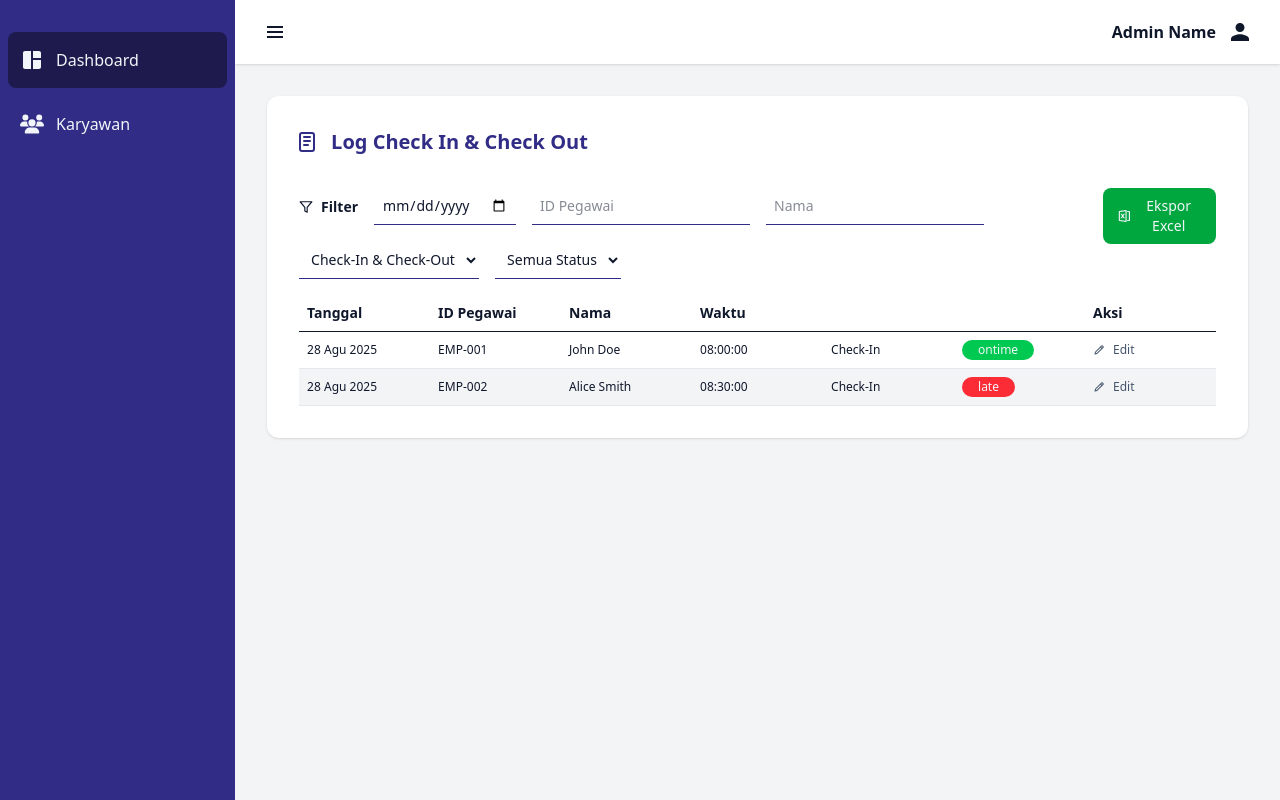
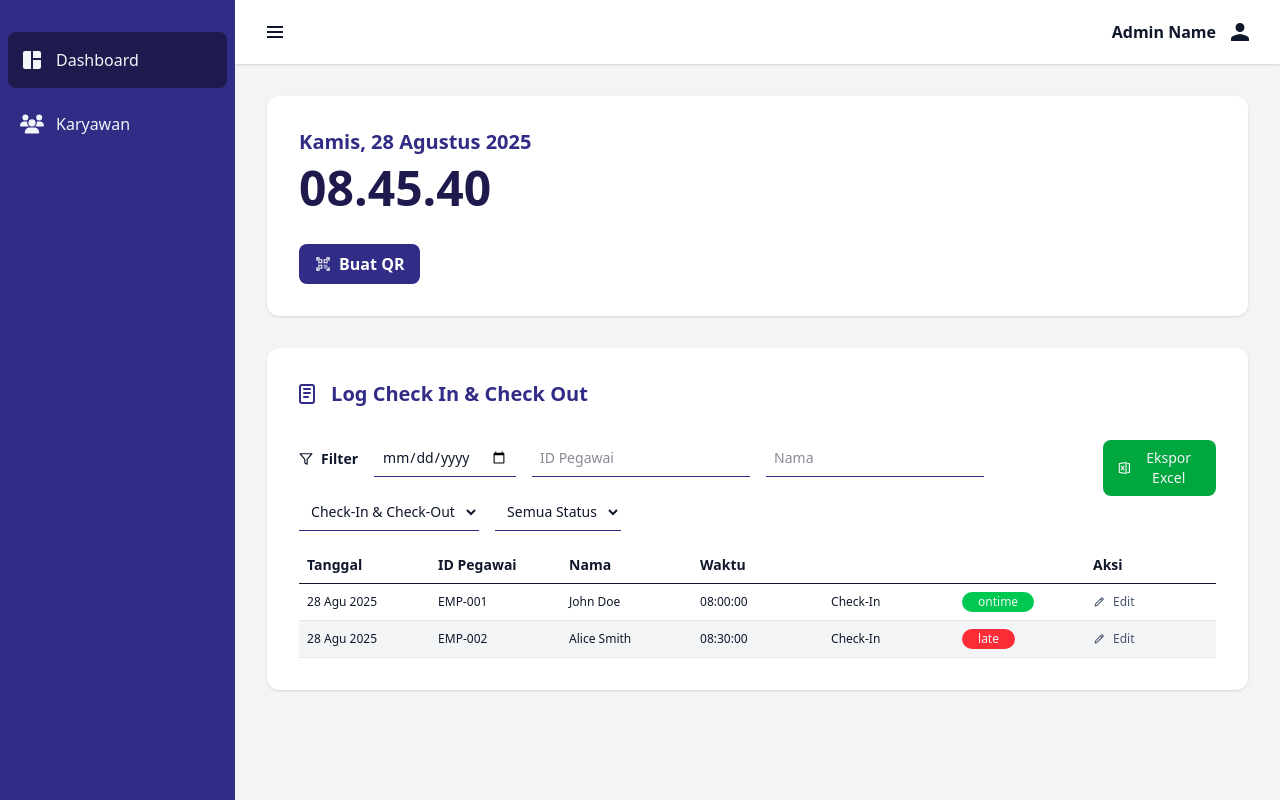
Before and after one commit to lakhatekno/attendance-frontend, a Next.js app: page /admin in a window 1280 px wide. Built offline with nearby package versions, Linux system fonts and the light colour scheme.

Commit message:
[Admin][Dashboard] Add Clock and QR button

```diff
--- a/src/app/admin/page.tsx
+++ b/src/app/admin/page.tsx
@@ -1,12 +1,21 @@
 import AttendanceLogFilter from '@/components/features/admin-dashboard/AttendanceLogFilter.component';
 import LogTable from '@/components/features/admin-dashboard/LogTable.component';
+import Clock from '@/components/features/admin-dashboard/Clock.component';
 
 import { TbNotes } from 'react-icons/tb';
 import { RiFileExcel2Line } from 'react-icons/ri';
+import { MdOutlineQrCodeScanner } from 'react-icons/md';
 
 export default function AdminPage() {
 	return (
-		<div>
+		<div className="flex flex-col gap-8">
+			<section className="bg-white shadow rounded-xl p-8">
+				<Clock />
+				<button className='flex items-center gap-2 px-4 py-2 bg-indigo-900 text-white font-semibold rounded-lg mt-8'>
+					<MdOutlineQrCodeScanner />
+					Buat QR
+				</button>
+			</section>
 			<section className="bg-white shadow rounded-xl p-8">
 				<div className="flex gap-4 items-center mb-8 text-indigo-900">
 					<TbNotes className="scale-150" />
@@ -14,10 +23,13 @@ export default function AdminPage() {
 				</div>
 				<div className="flex justify-between">
 					<AttendanceLogFilter />
-          <button className='bg-green-600 flex gap-2 font-medium h-fit w-fit px-4 py-2 items-center rounded-lg text-sm text-slate-100' disabled>
-					  <RiFileExcel2Line className='scale-125' />
-            Ekspor Excel
-          </button>
+					<button
+						className="bg-green-600 flex gap-2 font-medium h-fit w-fit px-4 py-2 items-center rounded-lg text-sm text-slate-100"
+						disabled
+					>
+						<RiFileExcel2Line className="scale-125" />
+						Ekspor Excel
+					</button>
 				</div>
 				<LogTable />
 			</section>
--- /dev/null
+++ b/src/components/features/admin-dashboard/Clock.component.tsx
@@ -0,0 +1,38 @@
+'use client';
+
+import { useEffect, useState } from 'react';
+
+export default function Clock() {
+	const [currentTime, setCurrentTime] = useState(new Date());
+
+	useEffect(() => {
+		const timerId = setInterval(() => {
+			setCurrentTime(new Date());
+		}, 1000);
+
+		return () => {
+			clearInterval(timerId);
+		};
+	}, []);
+
+	const formattedTime = currentTime.toLocaleTimeString('id-ID', {
+		hour: '2-digit',
+		minute: '2-digit',
+		second: '2-digit',
+	});
+
+	const formattedDate = currentTime.toLocaleDateString('id-ID', {
+		weekday: 'long', // e.g., Sabtu
+		year: 'numeric', // e.g., 2025
+		month: 'long', // e.g., Agustus
+		day: 'numeric', // e.g., 30
+		timeZone: 'Asia/Jakarta',
+	});
+
+	return (
+		<div className='flex flex-col gap-2'>
+			<p className="text-xl font-bold text-indigo-900">{formattedDate}</p>
+			<p className="text-5xl font-bold text-indigo-950">{formattedTime}</p>
+		</div>
+	);
+}
```
